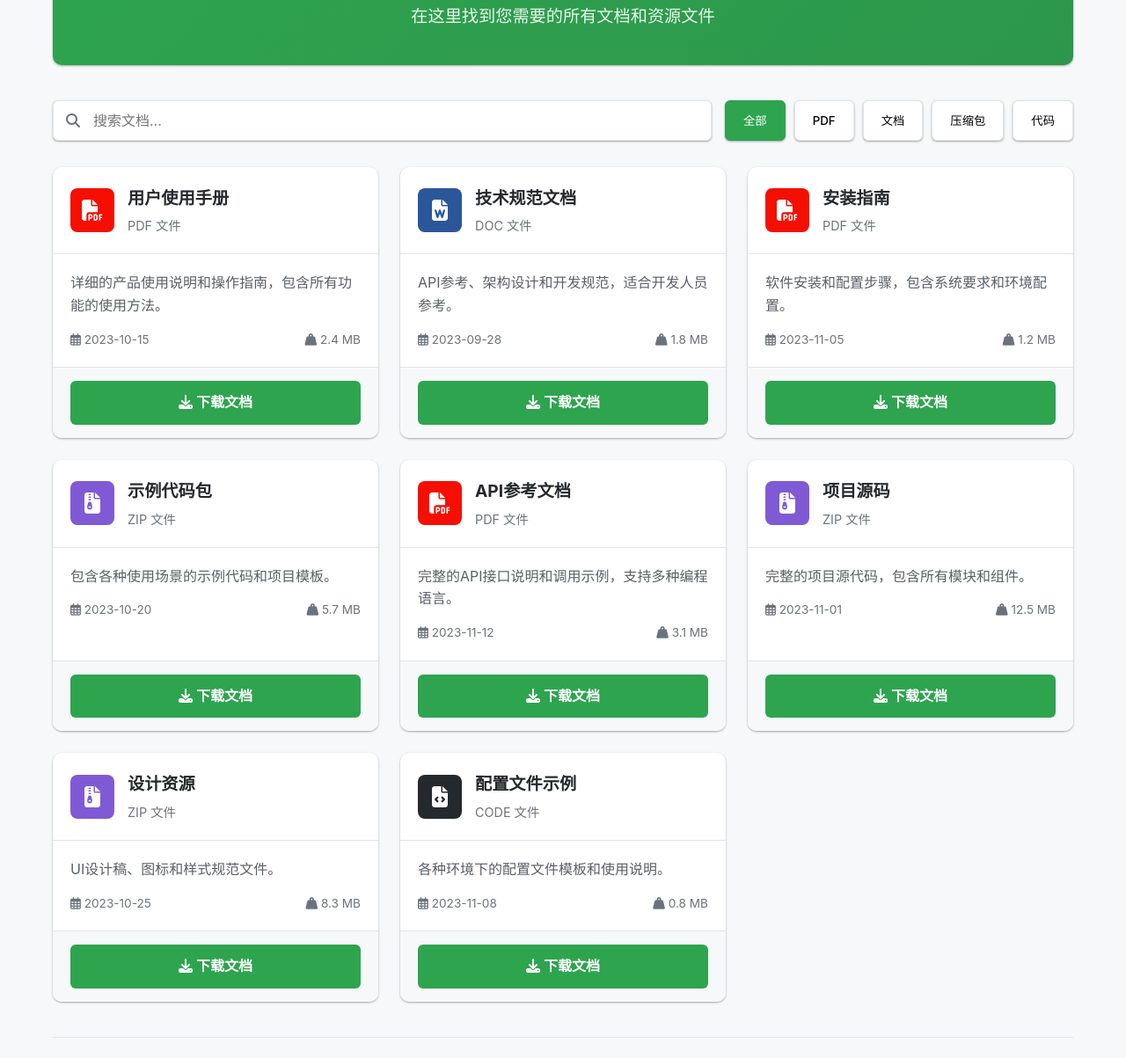
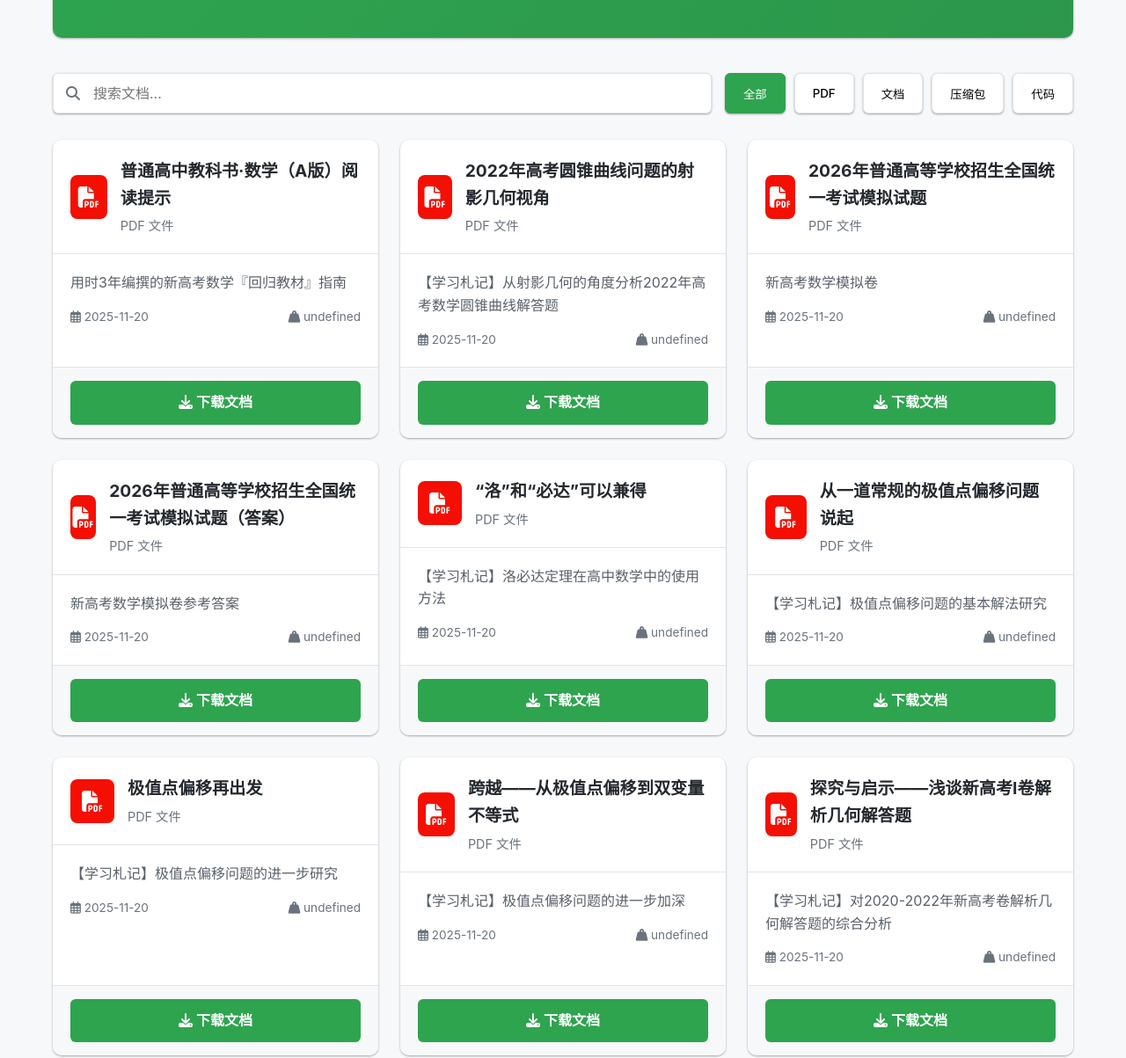
Before and after one commit to With-anOrchid/archive, a plain HTML site: page index.html in a window 1280 px wide. Shown: the part 131-1334 px from the top of the page at 88% size. Drawn offline with Linux system fonts and the light colour scheme.

Commit message:
Update index.html

```diff
--- a/index.html
+++ b/index.html
@@ -263,7 +263,6 @@
     <div class="container">
         <header>
             <h1><i class="fas fa-cloud-download-alt"></i> 文档下载中心</h1>
-            <p class="subtitle">在这里找到您需要的所有文档和资源文件</p>
         </header>
 
         <div class="search-filter">
@@ -285,7 +284,7 @@
         </div>
 
         <footer>
-            <p>© 2023 文档下载中心 | 由 GitHub Pages 提供支持</p>
+            <p>© lzh 微信公众号『无花de蔷薇』 | 由 GitHub Pages 提供支持</p>
         </footer>
     </div>
 
@@ -294,83 +293,93 @@
         const documents = [
             {
                 id: 1,
-                title: "用户使用手册",
-                description: "详细的产品使用说明和操作指南，包含所有功能的使用方法。",
+                title: "普通高中教科书·数学（A版）阅读提示",
+                description: "用时3年编撰的新高考数学『回归教材』指南",
                 type: "pdf",
-                size: "2.4 MB",
-                date: "2023-10-15",
-                url: "user-manual.pdf",
+                date: "2025-11-20",
+                url: "普通高中教科书·数学（A版）阅读提示.pdf",
+                icon: "file-pdf"
+            },
+            {
+                id: 4,
+                title: "2022年高考圆锥曲线问题的射影几何视角",
+                description: "【学习札记】从射影几何的角度分析2022年高考数学圆锥曲线解答题",
+                type: "pdf",
+                date: "2025-11-20",
+                url: "2022年高考圆锥曲线问题的射影几何视角.pdf",
                 icon: "file-pdf"
             },
             {
                 id: 2,
-                title: "技术规范文档",
-                description: "API参考、架构设计和开发规范，适合开发人员参考。",
-                type: "doc",
-                size: "1.8 MB",
-                date: "2023-09-28",
-                url: "technical-specification.docx",
-                icon: "file-word"
+                title: "2026年普通高等学校招生全国统一考试模拟试题",
+                description: "新高考数学模拟卷",
+                type: "pdf",
+                date: "2025-11-20",
+                url: "2026年普通高等学校招生全国统一考试模拟试题_数学.pdf",
+                icon: "file-pdf"
             },
             {
                 id: 3,
-                title: "安装指南",
-                description: "软件安装和配置步骤，包含系统要求和环境配置。",
+                title: "2026年普通高等学校招生全国统一考试模拟试题（答案）",
+                description: "新高考数学模拟卷参考答案",
                 type: "pdf",
-                size: "1.2 MB",
-                date: "2023-11-05",
-                url: "installation-guide.pdf",
+                date: "2025-11-20",
+                url: "2026年普通高等学校招生全国统一考试模拟试题_数学（答案）.pdf",
                 icon: "file-pdf"
             },
             {
-                id: 4,
-                title: "示例代码包",
-                description: "包含各种使用场景的示例代码和项目模板。",
-                type: "zip",
-                size: "5.7 MB",
-                date: "2023-10-20",
-                url: "example-code.zip",
-                icon: "file-archive"
-            },
-            {
                 id: 5,
-                title: "API参考文档",
-                description: "完整的API接口说明和调用示例，支持多种编程语言。",
+                title: "“洛”和“必达”可以兼得",
+                description: "【学习札记】洛必达定理在高中数学中的使用方法",
                 type: "pdf",
-                size: "3.1 MB",
-                date: "2023-11-12",
-                url: "api-reference.pdf",
+                date: "2025-11-20",
+                url: "“洛”和“必达”可以兼得.pdf",
                 icon: "file-pdf"
             },
             {
                 id: 6,
-                title: "项目源码",
-                description: "完整的项目源代码，包含所有模块和组件。",
-                type: "zip",
-                size: "12.5 MB",
-                date: "2023-11-01",
-                url: "source-code.zip",
-                icon: "file-archive"
+                title: "从一道常规的极值点偏移问题说起",
+                description: "【学习札记】极值点偏移问题的基本解法研究",
+                type: "pdf",
+                date: "2025-11-20",
+                url: "从一道常规的极值点偏移问题说起.pdf",
+                icon: "file-pdf"
             },
             {
                 id: 7,
-                title: "设计资源",
-                description: "UI设计稿、图标和样式规范文件。",
-                type: "zip",
-                size: "8.3 MB",
-                date: "2023-10-25",
-                url: "design-resources.zip",
-                icon: "file-archive"
+                title: "极值点偏移再出发",
+                description: "【学习札记】极值点偏移问题的进一步研究",
+                type: "pdf",
+                date: "2025-11-20",
+                url: "极值点偏移再出发.pdf",
+                icon: "file-pdf"
             },
             {
                 id: 8,
-                title: "配置文件示例",
-                description: "各种环境下的配置文件模板和使用说明。",
-                type: "code",
-                size: "0.8 MB",
-                date: "2023-11-08",
-                url: "config-examples.zip",
-                icon: "file-code"
+                title: "跨越——从极值点偏移到双变量不等式",
+                description: "【学习札记】极值点偏移问题的进一步加深",
+                type: "pdf",
+                date: "2025-11-20",
+                url: "跨越——从极值点偏移到双变量不等式.pdf",
+                icon: "file-pdf"
+            },
+            {
+                id: 9,
+                title: "探究与启示——浅谈新高考I卷解析几何解答题",
+                description: "【学习札记】对2020-2022年新高考卷解析几何解答题的综合分析",
+                type: "pdf",
+                date: "2025-11-20",
+                url: "探究与启示——浅谈新高考I卷解析几何解答题.pdf",
+                icon: "file-pdf"
+            },
+            {
+                id: 10,
+                title: "浅析以彭赛列闭合定理为背景的切线问题之解法",
+                description: "【学习札记】对以彭赛列闭合定理为背景的切线问题解法的优化探讨",
+                type: "pdf",
+                date: "2025-11-20",
+                url: "浅析以彭赛列闭合定理为背景的切线问题之解法.pdf",
+                icon: "file-pdf"
             }
         ];
 
```
